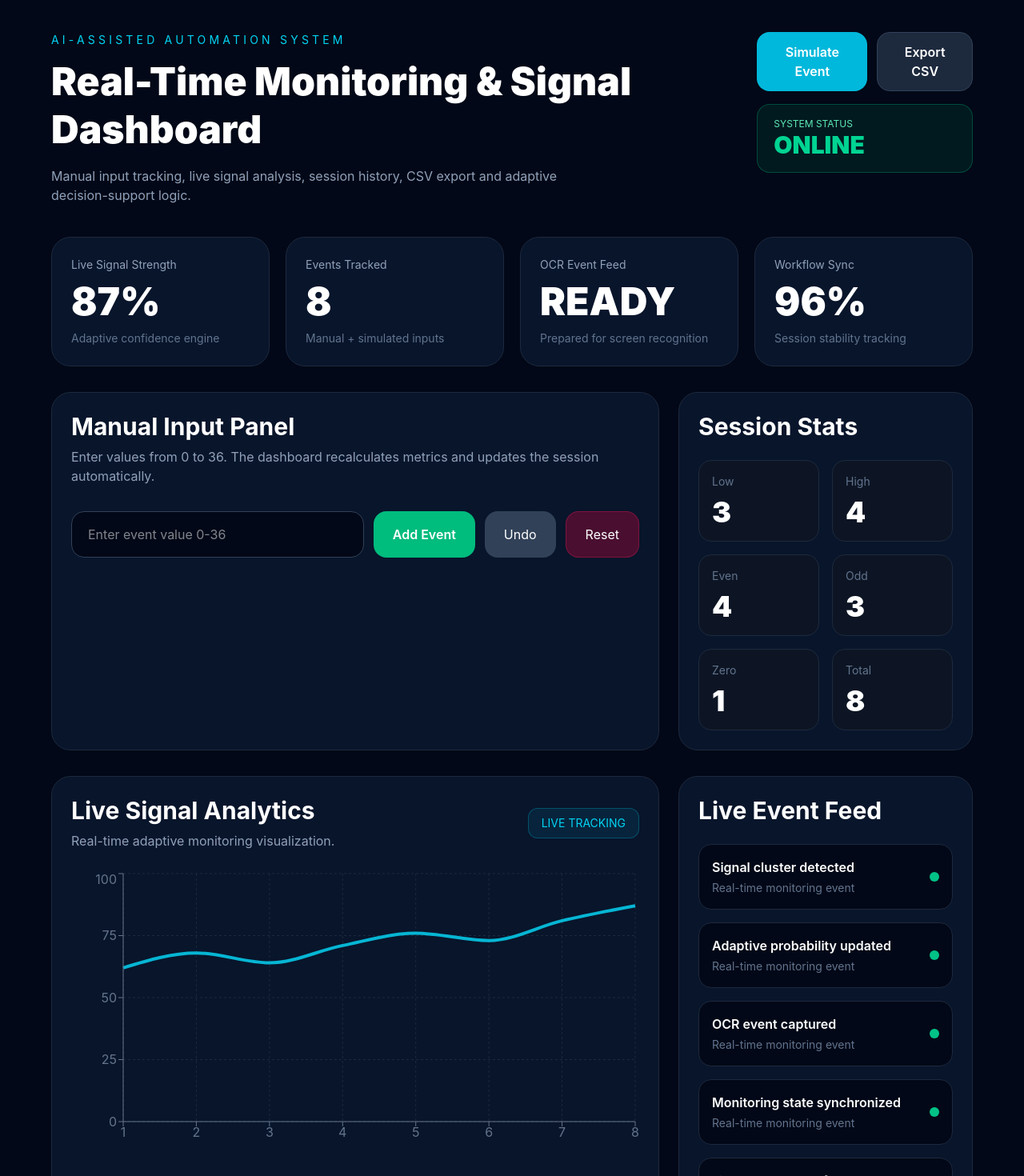
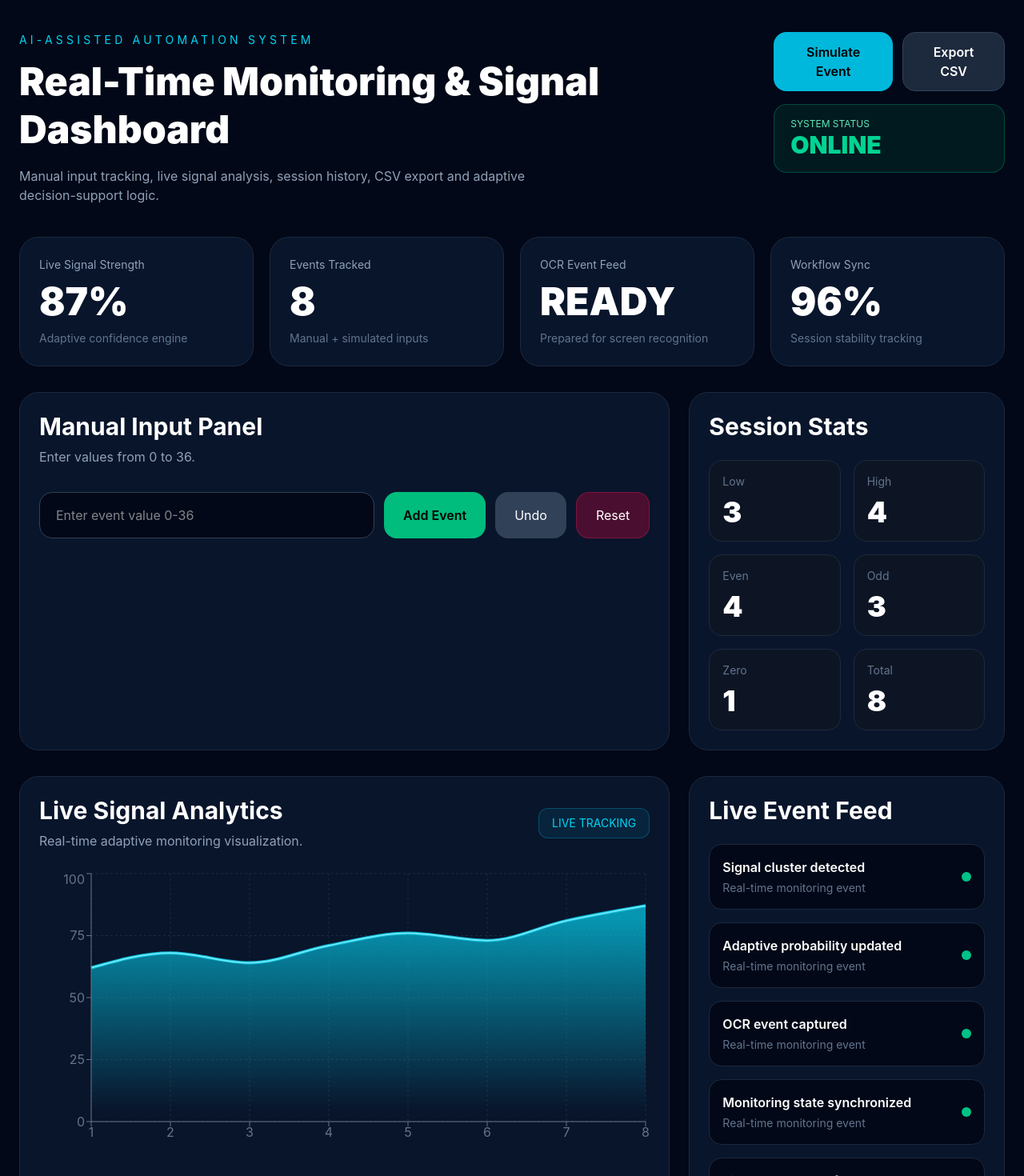
Before and after one commit to nekoksvardas-crypto/adaptive-monitoring-dashboards, a React (Vite) app: page / in a window 1280 px wide. Shown: the top 1470 px of the page at 80% size. Built offline with nearby package versions, Linux system fonts and the light colour scheme.

Commit message:
Replace heatmap with live analytics chart

```diff
--- a/src/App.jsx
+++ b/src/App.jsx
@@ -8,6 +8,8 @@ import {
   Tooltip,
   ResponsiveContainer,
   CartesianGrid,
+  AreaChart,
+  Area,
 } from "recharts";
 
 const DEFAULT_SESSION = [12, 8, 19, 4, 27, 31, 0, 22];
@@ -23,7 +25,7 @@ const safeLoadArray = (key, fallback) => {
   }
 };
 
-export default function RealtimeMonitoringSignalDashboard() {
+export default function App() {
   const [inputValue, setInputValue] = useState("");
 
   const [sessionItems, setSessionItems] = useState(() =>
@@ -153,7 +155,8 @@ export default function RealtimeMonitoringSignalDashboard() {
 
   return (
     <div className="min-h-screen bg-[#020817] text-white px-6 py-10">
-      <div className="max-w-6xl mx-auto">
+
+      <div className="max-w-7xl mx-auto">
 
         <div className="flex flex-col lg:flex-row lg:items-start lg:justify-between gap-6">
 
@@ -174,10 +177,12 @@ export default function RealtimeMonitoringSignalDashboard() {
           </div>
 
           <div className="flex flex-col gap-4">
+
             <div className="flex gap-3">
+
               <button
                 onClick={simulateEvent}
-                className="bg-cyan-500 hover:bg-cyan-400 transition px-6 py-3 rounded-2xl font-semibold"
+                className="bg-cyan-500 hover:bg-cyan-400 transition px-6 py-3 rounded-2xl font-semibold text-black"
               >
                 Simulate Event
               </button>
@@ -188,6 +193,7 @@ export default function RealtimeMonitoringSignalDashboard() {
               >
                 Export CSV
               </button>
+
             </div>
 
             <div className="bg-emerald-500/10 border border-emerald-500/30 px-5 py-4 rounded-2xl">
@@ -199,10 +205,12 @@ export default function RealtimeMonitoringSignalDashboard() {
                 ONLINE
               </div>
             </div>
+
           </div>
         </div>
 
         <div className="grid md:grid-cols-4 gap-5 mt-10">
+
           <MetricCard
             title="Live Signal Strength"
             value="87%"
@@ -226,6 +234,7 @@ export default function RealtimeMonitoringSignalDashboard() {
             value="96%"
             subtitle="Session stability tracking"
           />
+
         </div>
 
         <div className="grid lg:grid-cols-3 gap-6 mt-8">
@@ -237,9 +246,7 @@ export default function RealtimeMonitoringSignalDashboard() {
             </h2>
 
             <p className="text-slate-400 mt-2">
-              Enter values from 0 to 36. The dashboard
-              recalculates metrics and updates the session
-              automatically.
+              Enter values from 0 to 36.
             </p>
 
             <div className="flex flex-wrap gap-3 mt-8">
@@ -256,7 +263,7 @@ export default function RealtimeMonitoringSignalDashboard() {
 
               <button
                 onClick={addEvent}
-                className="bg-emerald-500 hover:bg-emerald-400 transition px-6 py-4 rounded-2xl font-semibold"
+                className="bg-emerald-500 hover:bg-emerald-400 transition px-6 py-4 rounded-2xl font-semibold text-black"
               >
                 Add Event
               </button>
@@ -274,21 +281,25 @@ export default function RealtimeMonitoringSignalDashboard() {
               >
                 Reset
               </button>
+
             </div>
           </div>
 
           <div className="bg-[#08152b] border border-slate-800 rounded-3xl p-6">
+
             <h2 className="text-3xl font-bold">
               Session Stats
             </h2>
 
             <div className="grid grid-cols-2 gap-4 mt-6">
+
               <StatBox label="Low" value={stats.low} />
               <StatBox label="High" value={stats.high} />
               <StatBox label="Even" value={stats.even} />
               <StatBox label="Odd" value={stats.odd} />
               <StatBox label="Zero" value={stats.zero} />
               <StatBox label="Total" value={stats.total} />
+
             </div>
           </div>
         </div>
@@ -312,13 +323,21 @@ export default function RealtimeMonitoringSignalDashboard() {
               <div className="bg-cyan-500/10 border border-cyan-500/30 px-4 py-2 rounded-xl text-cyan-400 text-sm">
                 LIVE TRACKING
               </div>
+
             </div>
 
             <div className="h-[350px]">
 
               <ResponsiveContainer width="100%" height="100%">
 
-                <LineChart data={chartData}>
+                <AreaChart data={chartData}>
+
+                  <defs>
+                    <linearGradient id="colorValue" x1="0" y1="0" x2="0" y2="1">
+                      <stop offset="5%" stopColor="#06b6d4" stopOpacity={0.8}/>
+                      <stop offset="95%" stopColor="#06b6d4" stopOpacity={0}/>
+                    </linearGradient>
+                  </defs>
 
                   <CartesianGrid
                     strokeDasharray="3 3"
@@ -334,15 +353,24 @@ export default function RealtimeMonitoringSignalDashboard() {
 
                   <Tooltip />
 
+                  <Area
+                    type="monotone"
+                    dataKey="value"
+                    stroke="#06b6d4"
+                    fillOpacity={1}
+                    fill="url(#colorValue)"
+                    strokeWidth={4}
+                  />
+
                   <Line
                     type="monotone"
                     dataKey="value"
-                    stroke="#06b6d4"
-                    strokeWidth={4}
+                    stroke="#67e8f9"
+                    strokeWidth={2}
                     dot={false}
                   />
 
-                </LineChart>
+                </AreaChart>
 
               </ResponsiveContainer>
 
@@ -362,7 +390,9 @@ export default function RealtimeMonitoringSignalDashboard() {
                   key={index}
                   className="bg-[#020817] border border-slate-800 rounded-2xl p-4 flex items-center justify-between"
                 >
+
                   <div>
+
                     <div className="font-semibold">
                       {event}
                     </div>
@@ -370,9 +400,11 @@ export default function RealtimeMonitoringSignalDashboard() {
                     <div className="text-slate-500 text-sm mt-1">
                       Real-time monitoring event
                     </div>
+
                   </div>
 
                   <div className="w-3 h-3 rounded-full bg-emerald-400 animate-pulse" />
+
                 </div>
               ))}
 
@@ -387,6 +419,7 @@ export default function RealtimeMonitoringSignalDashboard() {
 function MetricCard({ title, value, subtitle }) {
   return (
     <div className="bg-[#08152b] border border-slate-800 rounded-3xl p-6">
+
       <div className="text-slate-400 text-sm">
         {title}
       </div>
@@ -398,6 +431,7 @@ function MetricCard({ title, value, subtitle }) {
       <div className="text-slate-500 mt-3 text-sm">
         {subtitle}
       </div>
+
     </div>
   );
 }
@@ -405,6 +439,7 @@ function MetricCard({ title, value, subtitle }) {
 function StatBox({ label, value }) {
   return (
     <div className="bg-[#0d1524] border border-slate-800 rounded-2xl p-4">
+
       <div className="text-slate-500 text-sm">
         {label}
       </div>
@@ -412,6 +447,7 @@ function StatBox({ label, value }) {
       <div className="text-4xl font-black mt-2">
         {value}
       </div>
+
     </div>
   );
 }
```
